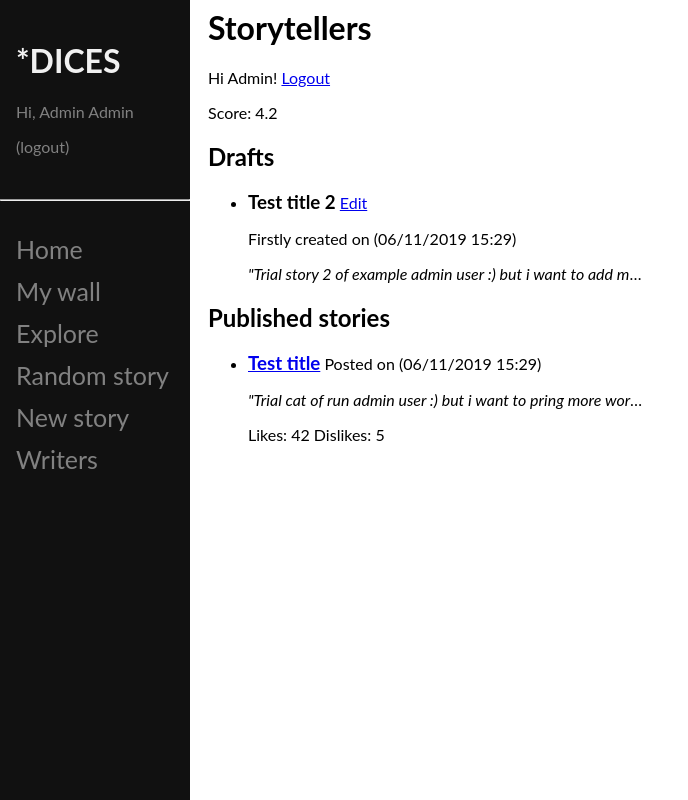
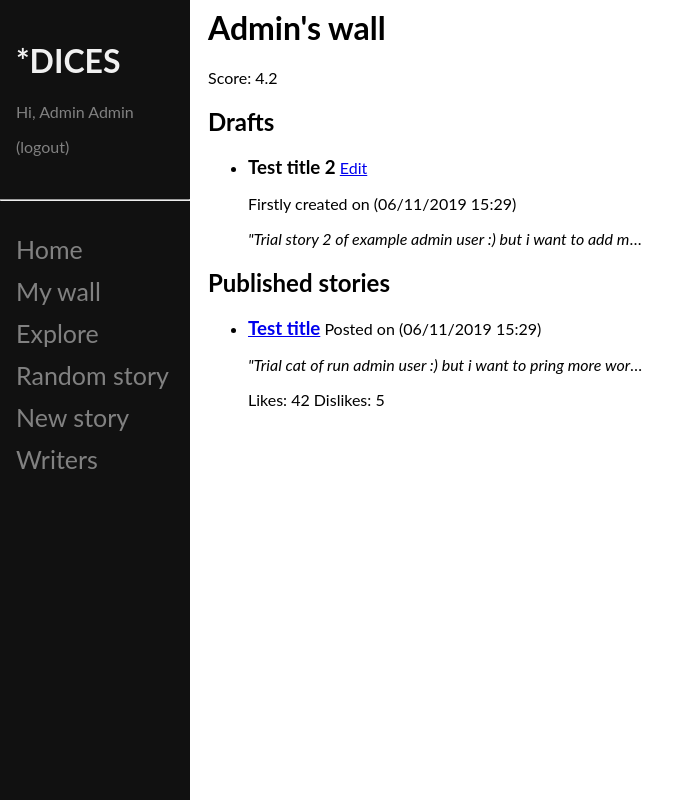
Before and after one commit to sduoase/STAR_DICES, a Flask app: page /my_wall in a window 1280 px wide. Shown: the whole page, without its empty margins (0-688 px from the left). Run offline with Flask 2, Linux system fonts and the light colour scheme; a user stored in the database is signed in; data comes from the database, SQL or seed files in the repository.

Commit message:
Fixed small html details

```diff
--- a/monolith/templates/mywall.html
+++ b/monolith/templates/mywall.html
@@ -1,8 +1,7 @@
 {% extends "navigation.html" %}
 {% block content %}
 <body>
-  <h1>Storytellers</h1>
-  <p>Hi {{ current_user.firstname }}! <a href="/logout">Logout</a> </p>
+  <h1>{{current_user.firstname}}'s wall</h1>
   <p>Score: {{stats}}</p>
   <h2>Drafts</h2>
   {% for d in drafts%}
--- a/monolith/templates/navigation.html
+++ b/monolith/templates/navigation.html
@@ -28,8 +28,6 @@ body {
 
 .sidenav a:hover {
   color: #f1f1f1;
-}
-.ignore {
 }
 
 .main {
--- a/monolith/templates/wall.html
+++ b/monolith/templates/wall.html
@@ -1,8 +1,7 @@
 {% extends "navigation.html" %}
 {% block content %}
 <body>
-    <h1>Storytellers</h1>
-    <p>Welcome to {{author.firstname}} {{author.lastname}} page!</p>
+    <h1>Welcome to {{author.firstname}} {{author.lastname}} page!</h1>
     {% if author.id != current_user.id %}
         {% if alreadyFollowing %}
         <a href="/wall/{{author.id}}/unfollow">Unfollow</a>
```
